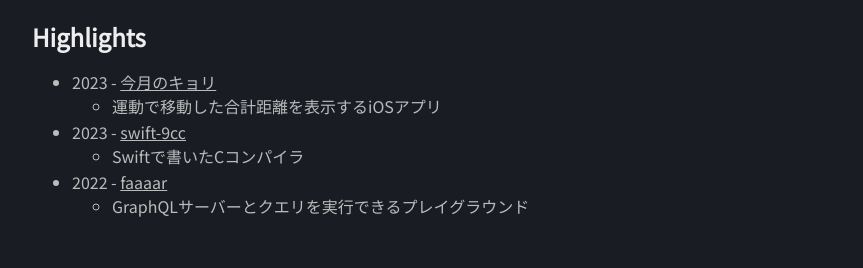
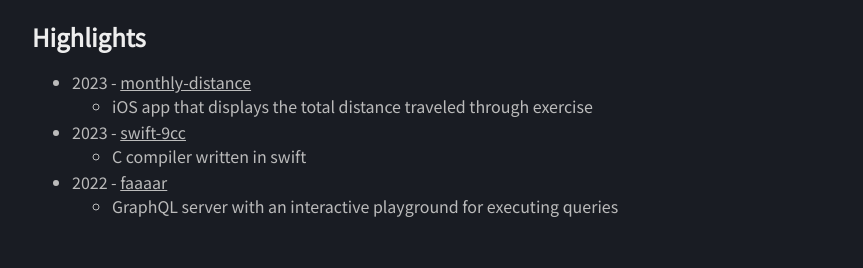
Before and after one commit to tokizuoh/info-tokizuoh-dev, a SvelteKit app: page / in a window 1280 px wide. Shown: the part 574-842 px from the top of the page, without its empty margins (208-1071 px from the left). Built offline with nearby package versions, Linux system fonts and the light colour scheme; no server answers.

Commit message:
feat: translate highlights's descriptions

```diff
--- a/src/routes/Highlights.svelte
+++ b/src/routes/Highlights.svelte
@@ -1,21 +1,21 @@
 <h2>Highlights</h2>
 <ul>
 	<li>
-		2023 - <a href="https://tokizuoh.hatenablog.com/monthly-distance">今月のキョリ</a>
+		2023 - <a href="https://tokizuoh.hatenablog.com/monthly-distance">monthly-distance</a>
 		<ul>
-			<li>運動で移動した合計距離を表示するiOSアプリ</li>
+			<li>iOS app that displays the total distance traveled through exercise</li>
 		</ul>
 	</li>
 	<li>
 		2023 - <a href="https://github.com/tokizuoh/swift-9cc">swift-9cc</a>
 		<ul>
-			<li>Swiftで書いたCコンパイラ</li>
+			<li>C compiler written in swift</li>
 		</ul>
 	</li>
 	<li>
 		2022 - <a href="https://github.com/tokizuoh/faaaar">faaaar</a>
 		<ul>
-			<li>GraphQLサーバーとクエリを実行できるプレイグラウンド</li>
+			<li>GraphQL server with an interactive playground for executing queries</li>
 		</ul>
 	</li>
 </ul>
```
